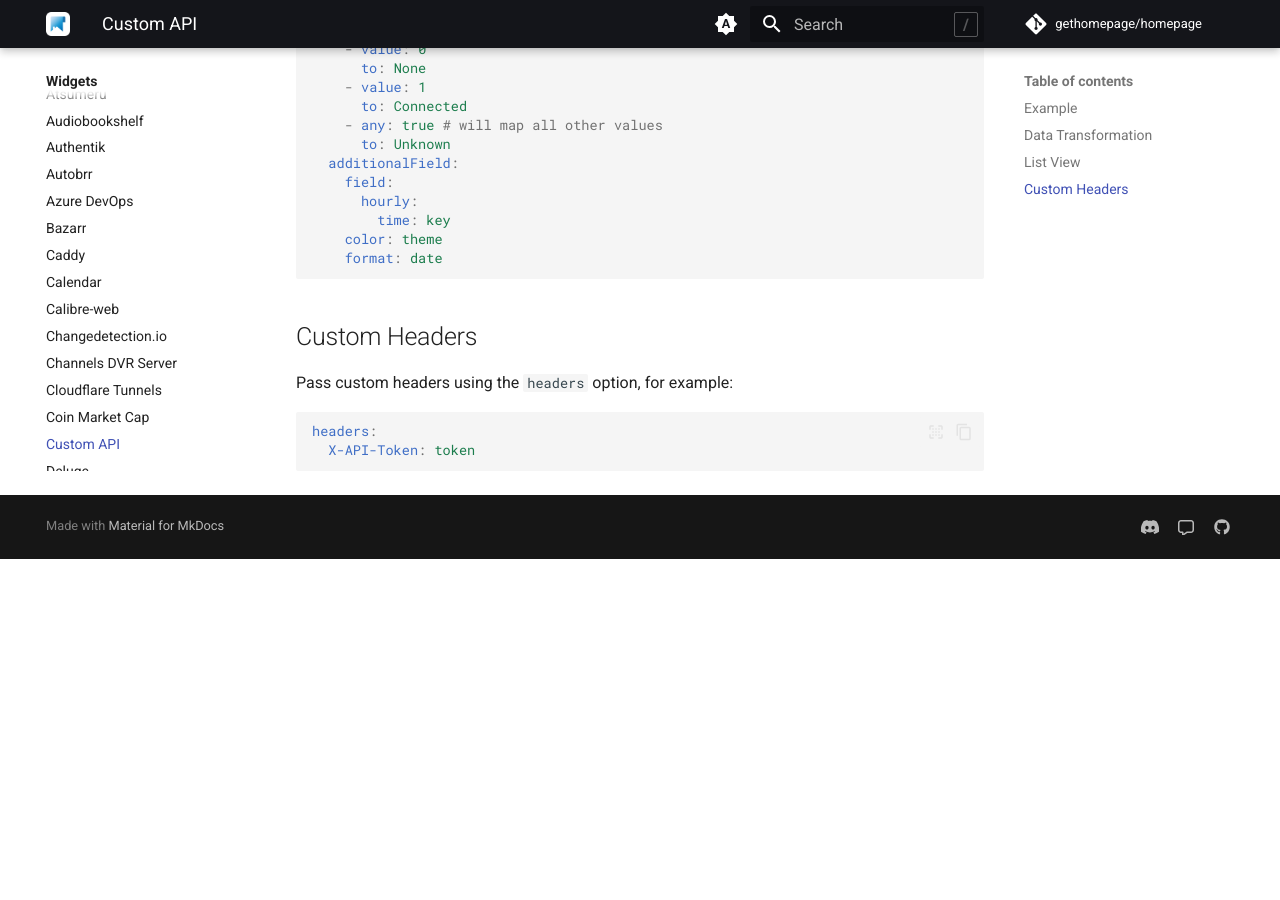
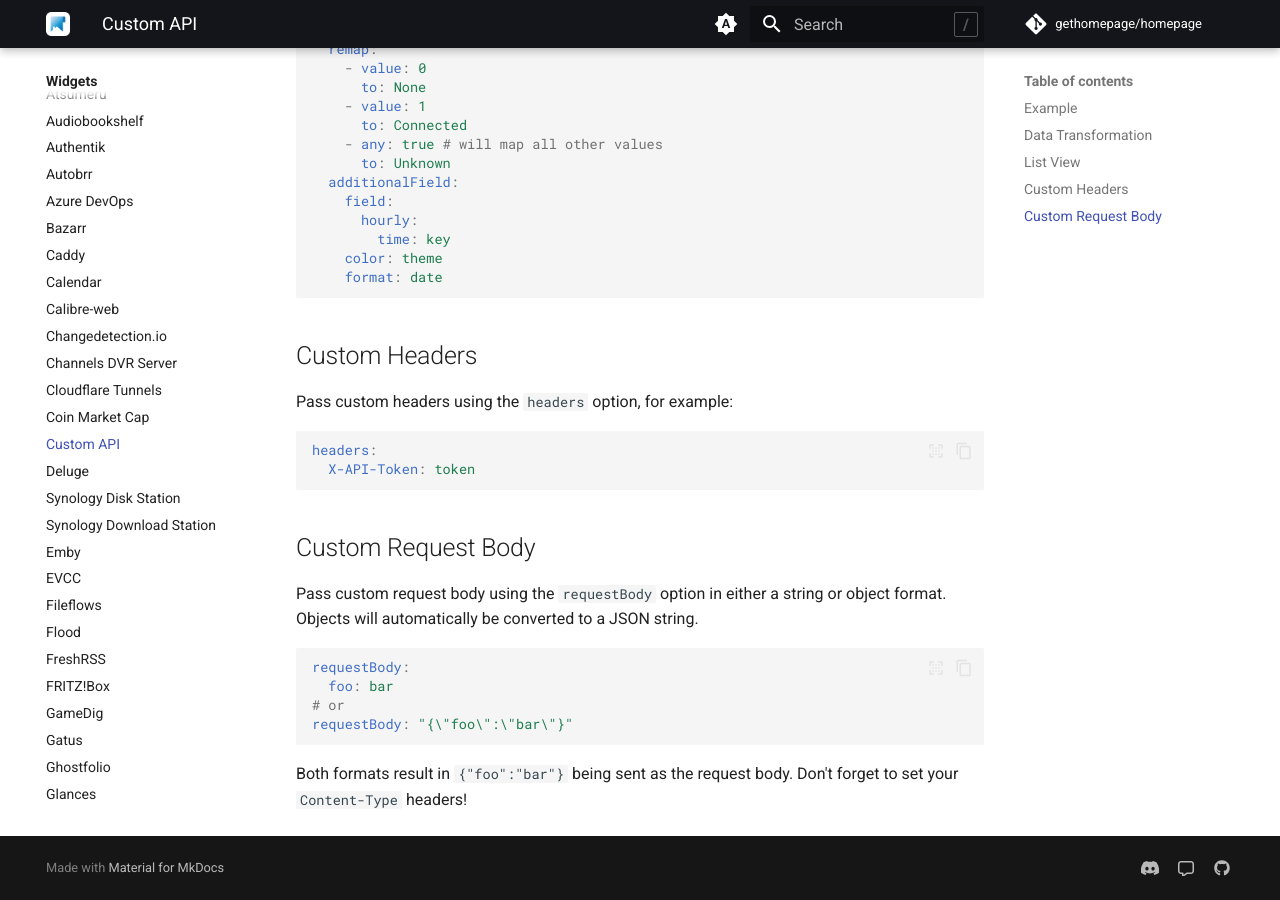
Before and after one commit to jobstar-git/home_p, an MkDocs documentation site: the page built from docs/widgets/services/customapi.md, in a window 1280 px wide and 900 px high, scrolled down 3140 px. Built offline with MkDocs 1.6.1 and Material for MkDocs 9.7.7, drawn with Linux system fonts in a browser that asks for light colours; a script that is not in the unit is left out; comment, search, counter and statistics services are not loaded; the version menu is left out; before the commit the page ends 3699 px from its top, so only the background shows below that; some of the changed text lies outside the part shown.

Commit message:
Enhancement: Add requestBody param for customapi (#2921)

````diff
--- a/docs/widgets/services/customapi.md
+++ b/docs/widgets/services/customapi.md
@@ -16,6 +16,7 @@
   password: password # auth - optional
   method: GET # optional, e.g. POST
   headers: # optional, must be object, see below
+  requestBody: # optional, can be string or object, see below
   display: # optional, default to block, see below
   mappings:
     - field: key # needs to be YAML string or object
@@ -166,3 +167,16 @@
 headers:
   X-API-Token: token
 ```
+
+## Custom Request Body
+
+Pass custom request body using the `requestBody` option in either a string or object format. Objects will automatically be converted to a JSON string.
+
+```yaml
+requestBody:
+  foo: bar
+# or
+requestBody: "{\"foo\":\"bar\"}"
+```
+
+Both formats result in `{"foo":"bar"}` being sent as the request body. Don't forget to set your `Content-Type` headers!
````
Also changed, not shown: 1 other file.
